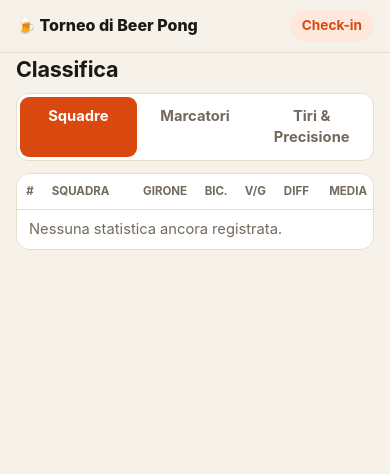
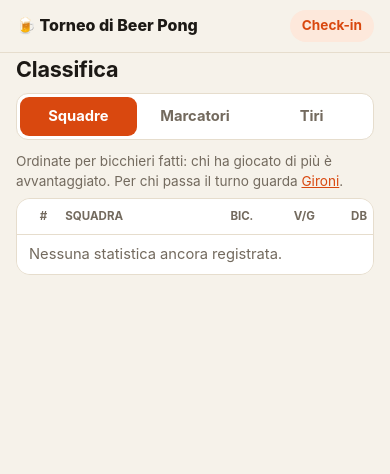
Before and after one commit to lorenzoliuzzo/beerpong, a FastAPI app: page /classifiche in a window 390 px wide. Shown: the top 474 px of the page. Run offline with FastAPI, Linux system fonts and the light colour scheme; data comes from the database, SQL or seed files in the repository; data that the repository does not hold is empty.

Commit message:
Rework rankings and the team profile around the logged-in couple
Rankings open on the group standings during the group stage, with the
couple's position (group place, cups rank, its players among the
scorers) on top and its group first and expanded. Team and scorer
tables drop columns that did not fit a phone. The team profile puts
notifications, group standing and matches first and shows statistics
only after the first match. The LIVE pill now marks only matches that
are on a table, not every one still to play.

Co-Authored-By: Claude Opus 5.5 <noreply@anthropic.com>
Claude-Session: https://claude.ai/code/session_015YzgYY49DKs1FZAcJeGXhv

```diff
--- a/app/main.py
+++ b/app/main.py
@@ -240,10 +240,25 @@ def schedule(request: Request, team: str | None = None, db: sqlite3.Connection =
 @router.get("/classifiche")
 def rankings(request: Request, vista: str = "", db: sqlite3.Connection = Depends(get_db)) -> Response:
     tables = service.group_tables(db)
-    view = vista if vista in ("coppie", "giocatori", "tiri", "gironi") else "coppie"
+    # During the group stage the standings that decide who goes through are the groups'.
+    default = "gironi" if tables and get_setting(db, "phase") == "groups" else "coppie"
+    view = vista if vista in ("coppie", "giocatori", "tiri", "gironi") else default
+    team_stats, scorers = service.team_ranking(db), service.scorers(db)
+    team_id = my_team_id(request)
+    mine = None
+    if team_id is not None:
+        my_group = next((g for g in tables if any(r.team == team_id for r in g.rows)), None)
+        mine = {
+            "group": my_group,
+            "group_pos": next((i for i, r in enumerate(my_group.rows, 1) if r.team == team_id), None) if my_group else None,
+            "cups_pos": next((i for i, s in enumerate(team_stats, 1) if s.team == team_id and s.played), None),
+            "players": [(i, s) for i, s in enumerate(scorers, 1) if s.team_id == team_id and s.cups],
+        }
+        if my_group:
+            tables = [my_group] + [g for g in tables if g is not my_group]
     return page(
-        request, db, "classifiche.html", view=view, tables=tables, T=service.teams(db),
-        thirds=service.thirds_needed(db), scorers=service.scorers(db), team_stats=service.team_ranking(db),
+        request, db, "classifiche.html", view=view, tables=tables, T=service.teams(db), mine=mine,
+        thirds=service.thirds_needed(db), scorers=scorers, team_stats=team_stats,
         progress=service.tournament_progress(db), shots=tracking.shot_stats(db) if view == "tiri" else None,
         live=True,
     )
--- a/app/service.py
+++ b/app/service.py
@@ -59,6 +59,7 @@ class MatchView:
     round: int
     pos: int
     live_score: tuple[int, int] | None = None
+    playing: bool = False  # on a table right now (see live())
 
     def side(self, team: int | None) -> int | None:
         return 1 if team is not None and team == self.t1 else 2 if team is not None and team == self.t2 else None
@@ -745,6 +746,8 @@ def matches(db: sqlite3.Connection) -> list[MatchView]:
                 live_score=ls,
             )
         )
+    for m in live(views)[0]:
+        m.playing = True
     return views
 
 
--- a/app/static/style.css
+++ b/app/static/style.css
@@ -238,6 +238,11 @@ button.small, .btn.small { min-height: 38px; padding: 6px 12px; font-size: .88re
 .stepper input::-webkit-inner-spin-button, .stepper input::-webkit-outer-spin-button { -webkit-appearance: none; margin: 0; }
 .total { font-size: 2rem; font-weight: 800; text-align: center; font-variant-numeric: tabular-nums; }
 
+.my-rank { display: block; text-decoration: none; color: var(--text); background: var(--accent-soft); border-color: var(--accent); }
+.my-rank .label { font-weight: 800; text-transform: uppercase; letter-spacing: .05em; }
+.my-rank-row { display: flex; flex-wrap: wrap; gap: 6px 18px; margin-top: 6px; }
+.my-rank-row .big { font-size: 1.5rem; font-weight: 900; }
+table.compact td.name { white-space: normal; }
 .presence-head { display: flex; gap: 14px; align-items: center; }
 .presence-head .big { font-size: 2rem; font-weight: 900; }
 .presence-group { display: flex; justify-content: space-between; align-items: center; gap: 8px; margin-bottom: 4px; }
--- a/app/templates/_ui.html
+++ b/app/templates/_ui.html
@@ -3,7 +3,7 @@
   <div class="meta">
     <span>{% if show_label %}{{ m.label }} · {% endif %}{% if m.field %}<strong>🏓 Tavolo {{ m.field }}</strong>{% endif %}</span>
     <span>{{ m.time }}{% if m.stage == "ko" and m.slot is not none and m.duration is none %} · senza limite{% endif %}
-      {%- if m.t1 and m.t2 and not m.bye %}<a class="live-pill {{ 'past' if m.done }}" href="/live/{{ m.id }}">{{ "Cronaca" if m.done else "● LIVE" }}</a>{% endif %}</span>
+      {%- if m.t1 and m.t2 and not m.bye and (m.done or m.playing) %}<a class="live-pill {{ 'past' if m.done }}" href="/live/{{ m.id }}">{{ "Cronaca" if m.done else "● LIVE" }}</a>{% endif %}</span>
   </div>
   <div class="teams">
     {% if m.t1 %}<a class="t {{ 'win' if m.winner == m.t1 }}" href="/squadra/{{ m.t1 }}">{{ m.n1 }}{% if labels and m.t1 in labels %}<small class="origin">{{ labels[m.t1] }}</small>{% endif %}</a>{% else %}<span class="t muted">{{ m.n1 }}</span>{% endif %}
--- a/app/templates/classifiche.html
+++ b/app/templates/classifiche.html
@@ -7,10 +7,22 @@
 </div>
 
 <nav class="segmented" style="margin-bottom:12px">
+  {% if tables %}<a href="/classifiche?vista=gironi" class="{{ 'on' if view == 'gironi' }}">Gironi</a>{% endif %}
   <a href="/classifiche?vista=coppie" class="{{ 'on' if view == 'coppie' }}">Squadre</a>
   <a href="/classifiche?vista=giocatori" class="{{ 'on' if view == 'giocatori' }}">Marcatori</a>
-  <a href="/classifiche?vista=tiri" class="{{ 'on' if view == 'tiri' }}">Tiri &amp; Precisione</a>
+  <a href="/classifiche?vista=tiri" class="{{ 'on' if view == 'tiri' }}">Tiri</a>
 </nav>
+
+{% if mine and (mine.group_pos or mine.cups_pos or mine.players) %}
+  <a class="card my-rank" href="/squadra/{{ me.id }}">
+    <div class="label muted small">La vostra posizione · {{ me.name }}</div>
+    <div class="my-rank-row">
+      {% if mine.group_pos %}<div><div class="big">{{ mine.group_pos }}°</div><span class="muted small">nel {{ mine.group.name }}</span></div>{% endif %}
+      {% if mine.cups_pos %}<div><div class="big">#{{ mine.cups_pos }}</div><span class="muted small">per bicchieri</span></div>{% endif %}
+      {% for pos, s in mine.players %}<div><div class="big">#{{ pos }}</div><span class="muted small">{{ s.player }} · {{ s.cups }} 🥤</span></div>{% endfor %}
+    </div>
+  </a>
+{% endif %}
 
 {% if view == "coppie" %}
   <!-- Filter chips by Girone -->
@@ -23,17 +35,16 @@
   </div>
   {% endif %}
 
+  <p class="muted small">Ordinate per bicchieri fatti: chi ha giocato di più è avvantaggiato. Per chi passa il turno guarda <a href="/classifiche?vista=gironi">Gironi</a>.</p>
   <div class="table-wrap">
-  <table>
+  <table class="compact">
     <thead>
       <tr>
         <th>#</th>
         <th class="name">Squadra</th>
-        <th>Girone</th>
         <th>Bic.</th>
         <th>V/G</th>
-        <th>Diff</th>
-        <th>Media</th>
+        <th>DB</th>
       </tr>
     </thead>
     <tbody id="teams-stats-body">
@@ -48,15 +59,14 @@
         </td>
         <td class="name">
           <a href="/squadra/{{ s.team }}"><strong>{{ s.name }}</strong></a>
+          <div class="muted small">{{ s.grp_name or "—" }}{% if s.played %} · {{ "%.1f"|format(s.average) }}/partita{% endif %}</div>
         </td>
-        <td><span class="pill" style="font-size:0.75rem;padding:2px 7px">{{ s.grp_name or "—" }}</span></td>
         <td><strong>{{ s.cups_for }}</strong></td>
         <td>{{ s.won }}/{{ s.played }}</td>
         <td>{{ "%+d"|format(s.diff) }}</td>
-        <td>{{ "%.1f"|format(s.average) }}</td>
       </tr>
       {% else %}
-      <tr><td colspan="7" class="name muted">Nessuna statistica ancora registrata.</td></tr>
+      <tr><td colspan="5" class="name muted">Nessuna statistica ancora registrata.</td></tr>
       {% endfor %}
     </tbody>
   </table>
@@ -75,15 +85,13 @@
   {% endif %}
 
   <div class="table-wrap">
-  <table>
+  <table class="compact">
     <thead>
       <tr>
         <th>#</th>
         <th class="name">Giocatore</th>
-        <th>Girone</th>
         <th>Bic.</th>
-        <th>Partite</th>
-        <th>Media</th>
+        <th>Part.</th>
       </tr>
     </thead>
     <tbody id="scorers-stats-body">
@@ -98,15 +106,13 @@
         </td>
         <td class="name">
           <strong>{{ s.player }}</strong><br>
-          <a class="muted small" href="/squadra/{{ s.team_id }}">{{ s.team }}</a>
+          <a class="muted small" href="/squadra/{{ s.team_id }}">{{ s.team }}</a><span class="muted small"> · {{ s.grp_name or "—" }}</span>
         </td>
-        <td><span class="pill" style="font-size:0.75rem;padding:2px 7px">{{ s.grp_name or "—" }}</span></td>
         <td><strong>{{ s.cups }}</strong></td>
         <td>{{ s.played }}</td>
-        <td>{{ "%.1f"|format(s.average) }}</td>
       </tr>
       {% else %}
-      <tr><td colspan="6" class="name muted">Ancora nessun canestro registrato per i giocatori.</td></tr>
+      <tr><td colspan="4" class="name muted">Ancora nessun canestro registrato per i giocatori.</td></tr>
       {% endfor %}
     </tbody>
   </table>
@@ -176,11 +182,11 @@
       <section class="group anchor" id="g{{ g.grp }}">
         <div class="group-head">
           <span class="badge">{{ g.name|replace("Girone ", "") }}</span>
-          <h2>{{ g.name }}</h2>
+          <h2>{{ g.name }}{% if mine and mine.group is sameas g %} <span class="pill accent">il vostro</span>{% endif %}</h2>
           <span class="muted small">{{ played }}/{{ g.matches|length }} partite</span>
         </div>
         {{ ui.table(g.rows, T, thirds, mine=me.id if me) }}
-        <details class="results">
+        <details class="results" {{ 'open' if mine and mine.group is sameas g }}>
           <summary>Risultati e prossime partite</summary>
           {% for m in g.matches|sort(attribute="done", reverse=True) %}{{ ui.mini(m, mine=me.id if me) }}{% endfor %}
         </details>
```
Also changed, not shown: app/templates/squadra.html (+22 -18 lines), tests/test_app.py (+18 -3 lines).
